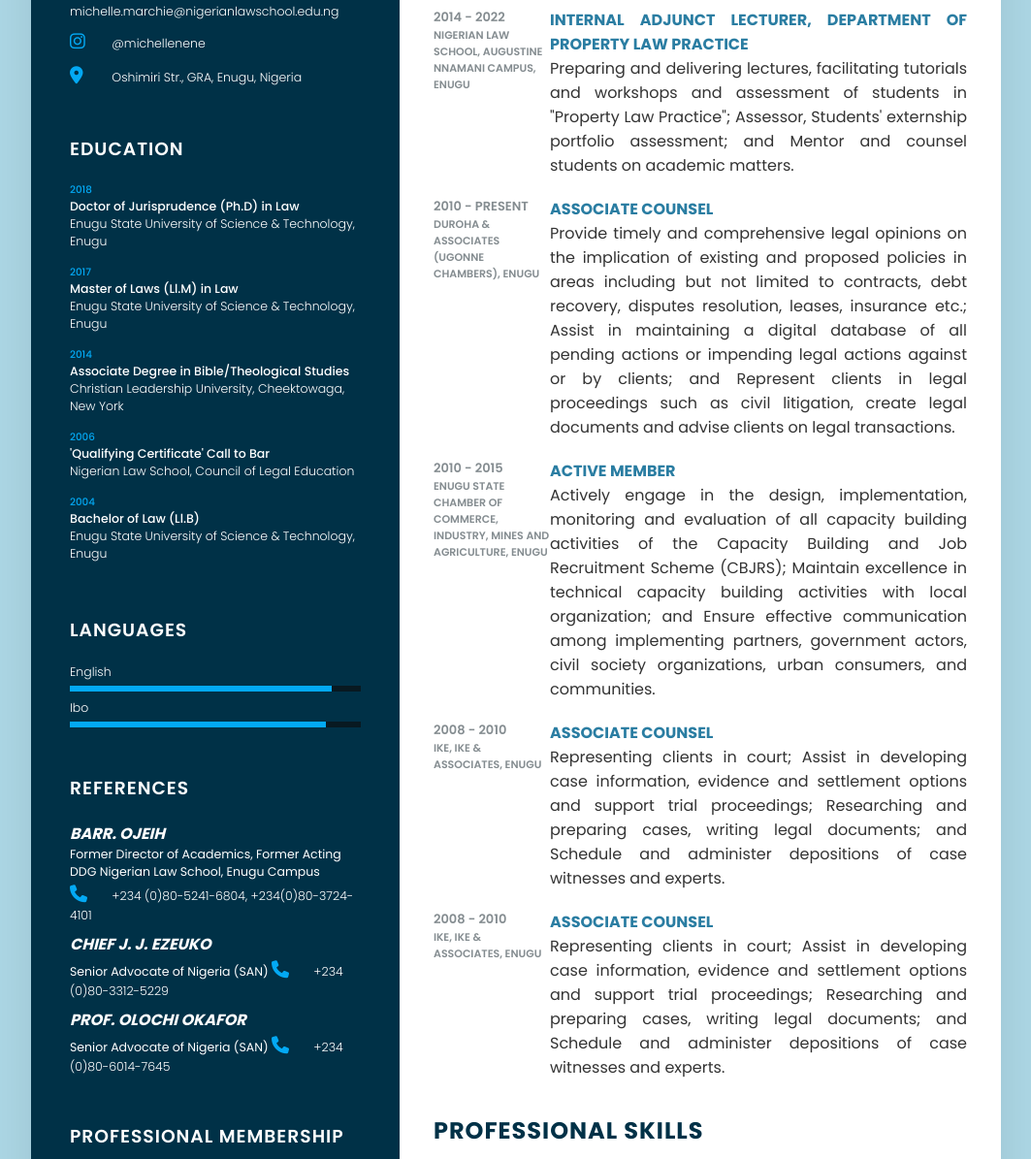
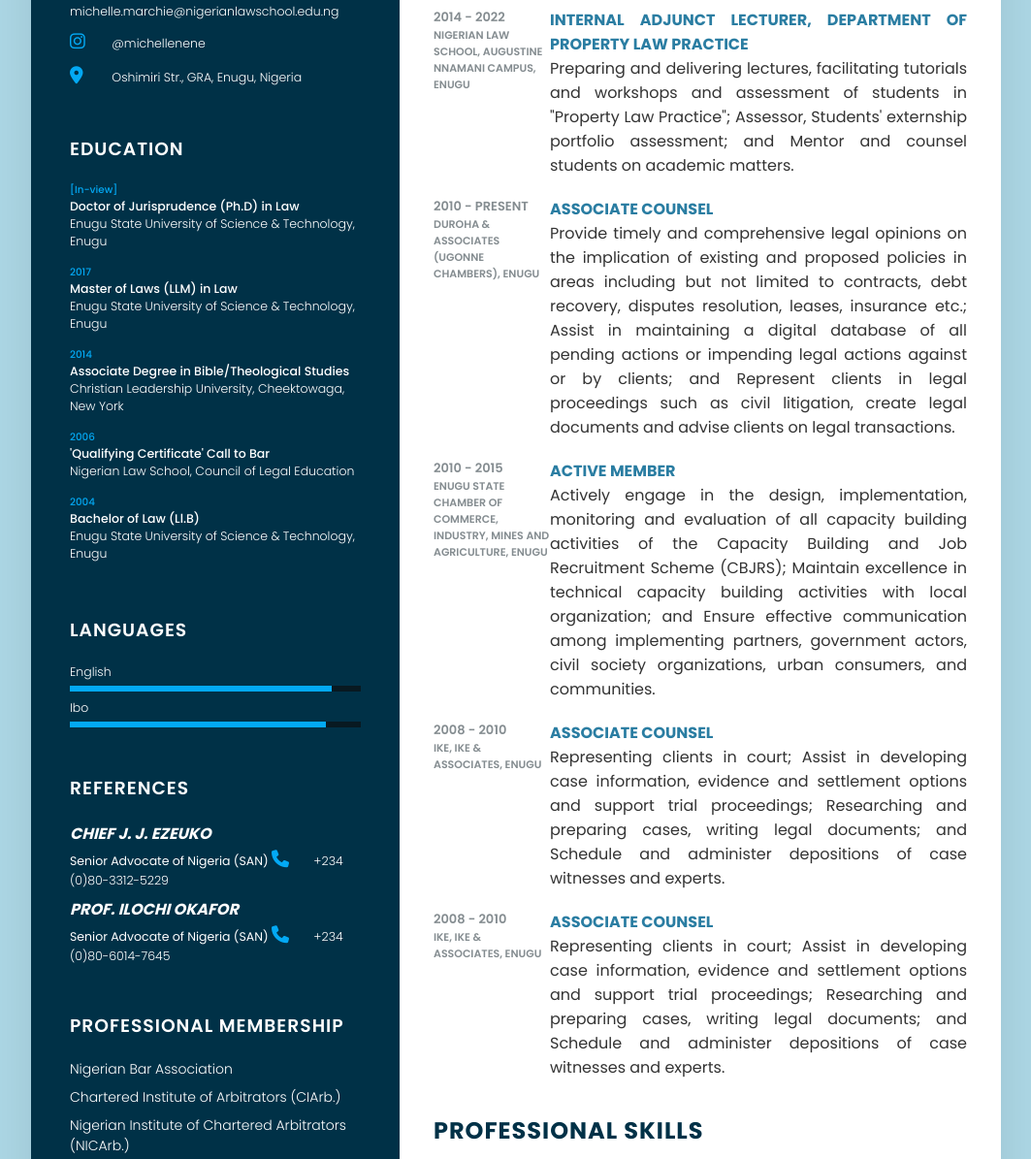
Before and after one commit to michellenini/web-resume, a plain HTML site: page index.html in a window 1280 px wide. Shown: the part 784-1979 px from the top of the page at 97% size, without its empty margins (108-1171 px from the left). Drawn offline with Linux system fonts and the light colour scheme.

Commit message:
Update index.html

```diff
--- a/index.html
+++ b/index.html
@@ -47,13 +47,13 @@
           </h3>
           <ul>
             <li>
-              <h5>2018</h5>
+              <h5>[In-view]</h5>
               <h4>Doctor of Jurisprudence (Ph.D) in Law</h4>
               <h4>Enugu State University of Science & Technology, Enugu</h4>
             </li>
             <li>
               <h5>2017</h5>
-              <h4>Master of Laws (Ll.M) in Law</h4>
+              <h4>Master of Laws (LLM) in Law</h4>
               <h4>Enugu State University of Science & Technology, Enugu</h4>
             </li>
             <li>
@@ -100,19 +100,13 @@
           </h3>
           <ul>
             <li>
-              <h6>BARR. OJEIH</h6>
-              <h7 class="text">Former Director of Academics, Former Acting DDG Nigerian Law School, Enugu Campus</h7>
-              <h7><span class="icon"><i class="fa fa-phone" aria-hidden="true"></i></span>
-                <span class="text">+234 (0)80-5241-6804, +234(0)80-3724-4101</span></h7>
-            </li>
-            <li>
               <h6>CHIEF J. J. EZEUKO</h6>
               <h7 class="text">Senior Advocate of Nigeria (SAN)</h7>
               <h7><span class="icon"><i class="fa fa-phone" aria-hidden="true"></i></span>
                 <span class="text">+234 (0)80-3312-5229</span></h7>
             </li>
             <li>
-              <h6>PROF. OLOCHI OKAFOR</h6>
+              <h6>PROF. ILOCHI OKAFOR</h6>
               <h7 class="text">Senior Advocate of Nigeria (SAN)</h7>
               <h7><span class="icon"><i class="fa fa-phone" aria-hidden="true"></i></span>
                 <span class="text">+234 (0)80-6014-7645</span></h7>
@@ -135,7 +129,7 @@
       <div class="right_Side">
         <div class="about">
           <h2 class="title2">Profile</h2>
-          <p>Legal Practitioner called to bar and enrolled to the Supreme Court of Nigeria, she is also a member of the Chartered Institute of Arbitrators (CIArb), and Member Nigerian Institute of Chartered Arbitrators (NICArb.) with over 15 years of success in advising clients on legal matters resolved through mediation, lawsuits, and negotiated settlements. Experience in managing select phases of the litigation process. Holds a significant knowledge of property law practice, having taught Property Law Practice in the    Nigeria Law School for Six years.
+          <p>Legal Practitioner called to bar and enrolled to the Supreme Court of Nigeria, she is also a member of the   Chartered Institute of Arbitrators (CIArb), and Member Nigerian Institute of Chartered Arbitrators (NICArb.) with over 15 years of success in advising clients on legal matters resolved through mediation, lawsuits, and negotiated settlements. Experience in managing select phases of the litigation process. Holds a significant knowledge of property law practice, having taught Property Law Practice in the Nigeria Law School for Six years.
             Currently seeking a lecturing role within an educational institution.
             </p>
         </div>
```
